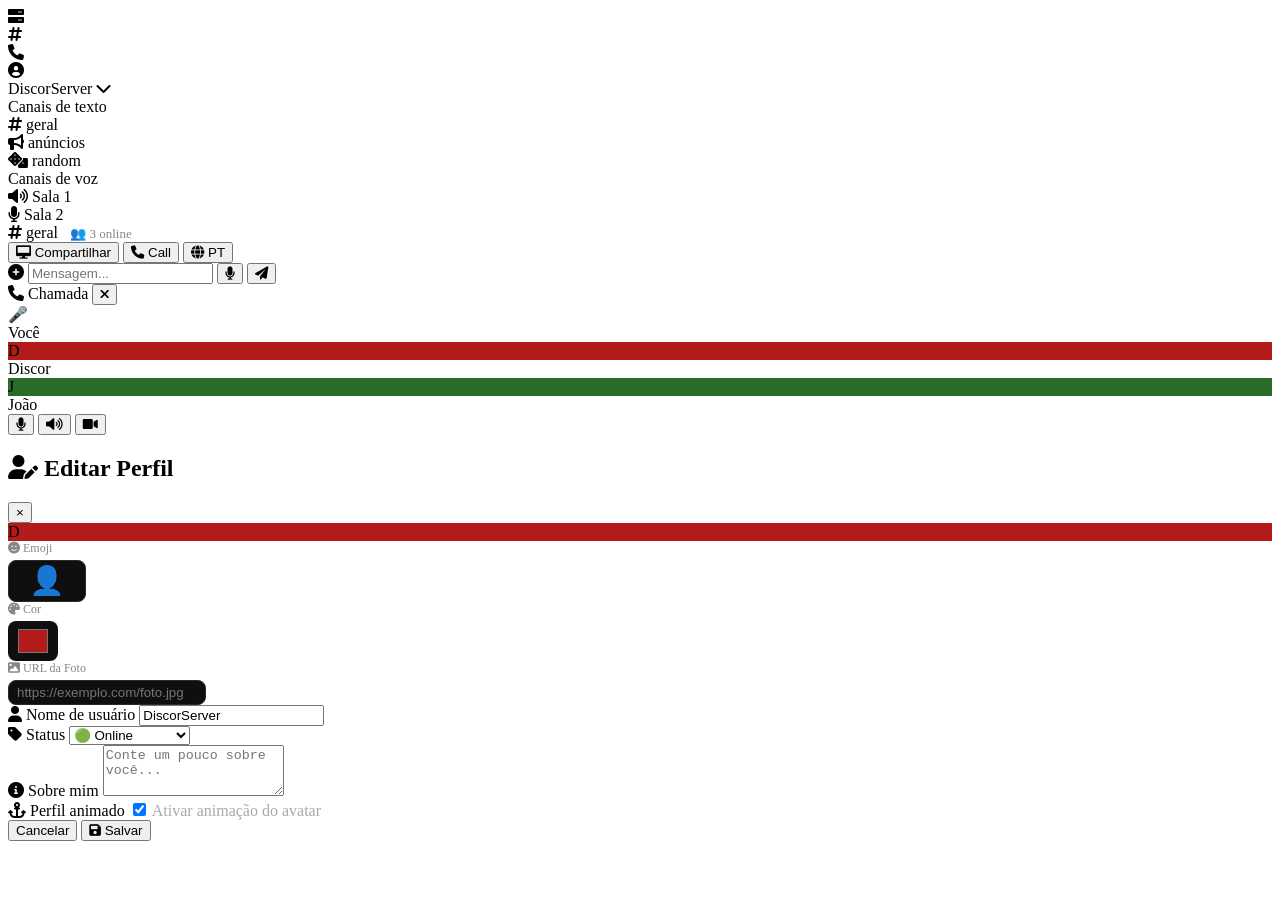
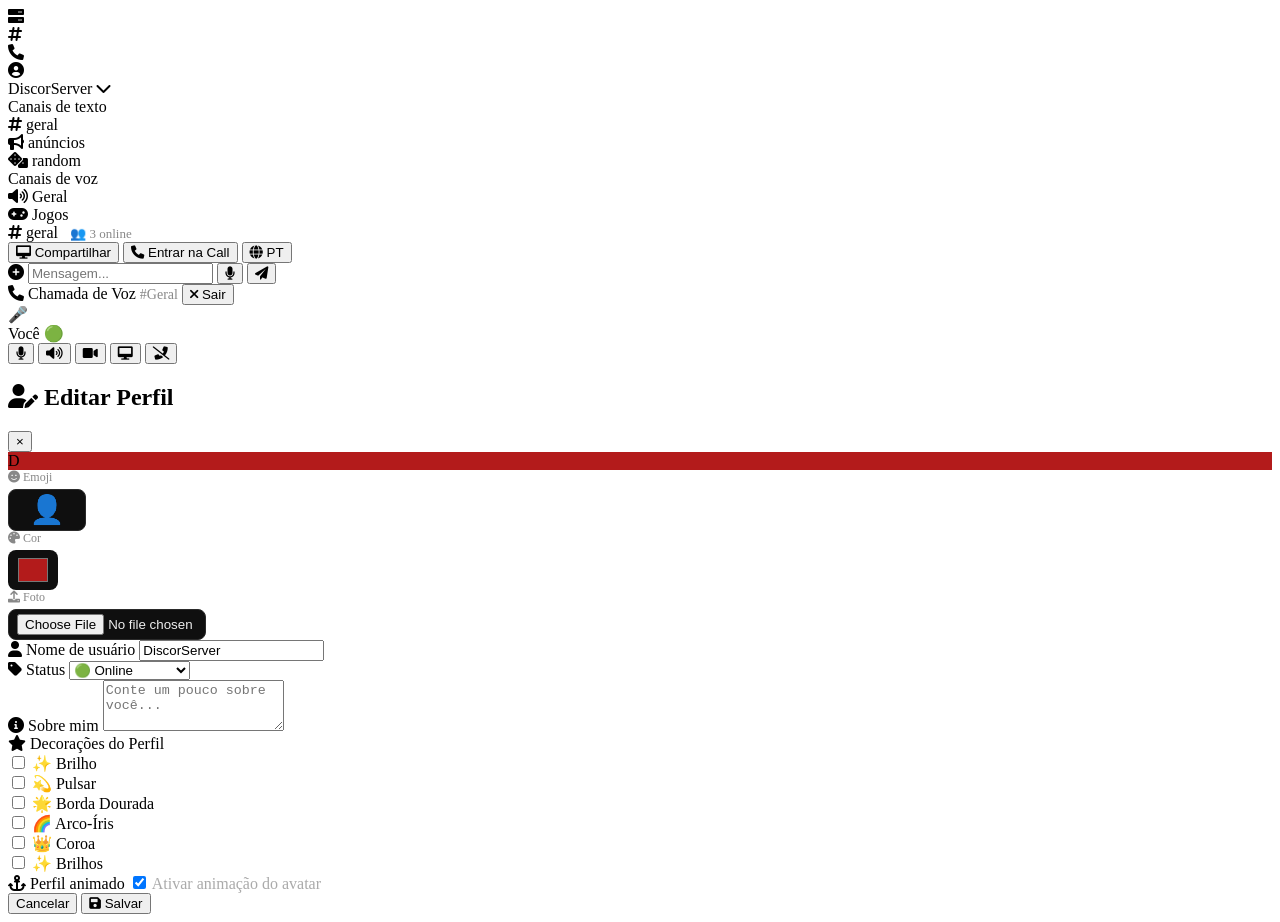
Before and after one commit to kememback-netizen/DiscorServer, a plain HTML site: page index.html in a window 1280 px wide. Before the commit the page ends 849 px from the top, so only its background shows below. Drawn offline with Linux system fonts and the light colour scheme.

Commit message:
Refactor index.html structure and update channels

```diff
--- a/index.html
+++ b/index.html
@@ -31,8 +31,8 @@
             <div class="channel" data-channel="anuncios"><i class="fas fa-bullhorn"></i> anúncios</div>
             <div class="channel" data-channel="random"><i class="fas fa-dice"></i> random</div>
             <div class="channel-category">Canais de voz</div>
-            <div class="channel" data-channel="sala1"><i class="fas fa-volume-up"></i> Sala 1</div>
-            <div class="channel" data-channel="sala2"><i class="fas fa-microphone"></i> Sala 2</div>
+            <div class="channel voice-channel" data-channel="voz-geral"><i class="fas fa-volume-up"></i> Geral</div>
+            <div class="channel voice-channel" data-channel="voz-jogos"><i class="fas fa-gamepad"></i> Jogos</div>
         </nav>
 
         <!-- Área principal -->
@@ -46,7 +46,7 @@
                 </div>
                 <div class="header-actions">
                     <button id="shareScreenBtn" class="share-btn"><i class="fas fa-desktop"></i> Compartilhar</button>
-                    <button id="callBtn" class="call-btn"><i class="fas fa-phone"></i> Call</button>
+                    <button id="callBtn" class="call-btn"><i class="fas fa-phone"></i> Entrar na Call</button>
                     <button id="langBtn" class="lang-btn"><i class="fas fa-globe"></i> <span id="langLabel">PT</span></button>
                 </div>
             </header>
@@ -76,30 +76,30 @@
                 <audio id="audioPreview" controls style="width: 100%; margin-top: 8px; display: none;"></audio>
             </div>
 
-            <!-- Painel de chamada -->
+            <!-- Painel de chamada de voz (VERDADEIRA CALL) -->
             <div class="call-panel" id="callPanel">
                 <div class="call-header">
-                    <span><i class="fas fa-phone"></i> Chamada ativa</span>
-                    <button id="endCallBtn"><i class="fas fa-times"></i></button>
+                    <span><i class="fas fa-phone"></i> Chamada de Voz</span>
+                    <span id="callChannel" style="color: #888; font-size: 14px;">#Geral</span>
+                    <button id="endCallBtn"><i class="fas fa-times"></i> Sair</button>
                 </div>
-                <div class="call-users">
-                    <div class="call-user">
-                        <div class="avatar animated-avatar" id="callerAvatar">🎤</div>
+                <div class="call-users" id="callUsersContainer">
+                    <div class="call-user active-speaker" id="localUser">
+                        <div class="avatar-container">
+                            <div class="avatar" id="callerAvatar">🎤</div>
+                            <div class="speaking-indicator"></div>
+                        </div>
                         <span id="callerName">Você</span>
+                        <span class="call-status">🟢</span>
                     </div>
-                    <div class="call-user">
-                        <div class="avatar" style="background: #b31b1b;">D</div>
-                        <span>Discor</span>
-                    </div>
-                    <div class="call-user">
-                        <div class="avatar" style="background: #2a6b2a;">J</div>
-                        <span>João</span>
-                    </div>
+                    <!-- Usuários remotos serão adicionados aqui -->
                 </div>
                 <div class="call-controls">
-                    <button id="muteMicBtn"><i class="fas fa-microphone"></i></button>
-                    <button id="volumeBtn"><i class="fas fa-volume-up"></i></button>
-                    <button id="videoBtn"><i class="fas fa-video"></i></button>
+                    <button id="muteMicBtn" class="call-control active"><i class="fas fa-microphone"></i></button>
+                    <button id="deafenBtn" class="call-control"><i class="fas fa-volume-up"></i></button>
+                    <button id="videoBtn" class="call-control"><i class="fas fa-video"></i></button>
+                    <button id="screenShareCallBtn" class="call-control"><i class="fas fa-desktop"></i></button>
+                    <button id="leaveCallBtn" class="call-control leave"><i class="fas fa-phone-slash"></i></button>
                 </div>
             </div>
 
@@ -121,6 +121,7 @@
                     <button class="modal-close" id="closeProfileBtn">&times;</button>
                 </div>
                 <div class="modal-body">
+                    <!-- Avatar -->
                     <div class="profile-avatar-section">
                         <div class="profile-avatar-preview" id="profileAvatarPreview" style="background: #b31b1b;">D</div>
                         <div class="profile-avatar-options">
@@ -133,11 +134,13 @@
                                 <input type="color" id="avatarColor" value="#b31b1b" style="width: 50px; height: 40px; border-radius: 8px; border: none; cursor: pointer;" />
                             </div>
                             <div class="avatar-option">
-                                <label><i class="fas fa-image"></i> URL da Foto</label>
-                                <input type="text" id="avatarUrl" placeholder="https://exemplo.com/foto.jpg" style="width: 180px;" />
+                                <label><i class="fas fa-upload"></i> Foto</label>
+                                <input type="file" id="avatarFile" accept="image/*" style="width: 180px;" />
                             </div>
                         </div>
                     </div>
+
+                    <!-- Informações básicas -->
                     <div class="profile-field">
                         <label><i class="fas fa-user"></i> Nome de usuário</label>
                         <input type="text" id="profileUsername" value="DiscorServer" maxlength="30" />
@@ -155,6 +158,50 @@
                         <label><i class="fas fa-info-circle"></i> Sobre mim</label>
                         <textarea id="profileBio" rows="3" placeholder="Conte um pouco sobre você..."></textarea>
                     </div>
+
+                    <!-- Decorações do Perfil -->
+                    <div class="profile-section-title">
+                        <i class="fas fa-star"></i> Decorações do Perfil
+                    </div>
+                    <div class="profile-decorations">
+                        <div class="decoration-option">
+                            <label>
+                                <input type="checkbox" id="decorationGlow" />
+                                <span class="decoration-label">✨ Brilho</span>
+                            </label>
+                        </div>
+                        <div class="decoration-option">
+                            <label>
+                                <input type="checkbox" id="decorationPulse" />
+                                <span class="decoration-label">💫 Pulsar</span>
+                            </label>
+                        </div>
+                        <div class="decoration-option">
+                            <label>
+                                <input type="checkbox" id="decorationBorder" />
+                                <span class="decoration-label">🌟 Borda Dourada</span>
+                            </label>
+                        </div>
+                        <div class="decoration-option">
+                            <label>
+                                <input type="checkbox" id="decorationRainbow" />
+                                <span class="decoration-label">🌈 Arco-Íris</span>
+                            </label>
+                        </div>
+                        <div class="decoration-option">
+                            <label>
+                                <input type="checkbox" id="decorationCrown" />
+                                <span class="decoration-label">👑 Coroa</span>
+                            </label>
+                        </div>
+                        <div class="decoration-option">
+                            <label>
+                                <input type="checkbox" id="decorationSparkle" />
+                                <span class="decoration-label">✨ Brilhos</span>
+                            </label>
+                        </div>
+                    </div>
+
                     <div class="profile-field">
                         <label><i class="fas fa-anchor"></i> Perfil animado</label>
                         <input type="checkbox" id="profileAnimated" checked /> <span style="color: #aaa;">Ativar animação do avatar</span>
```
